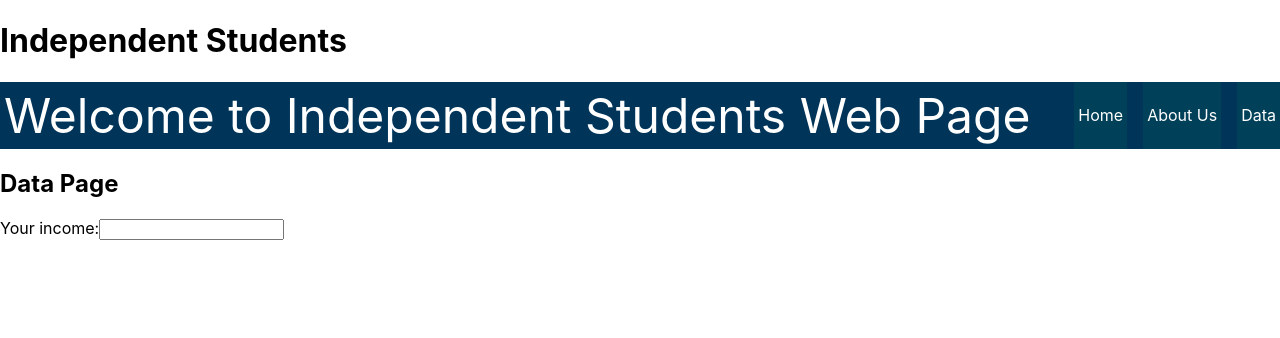
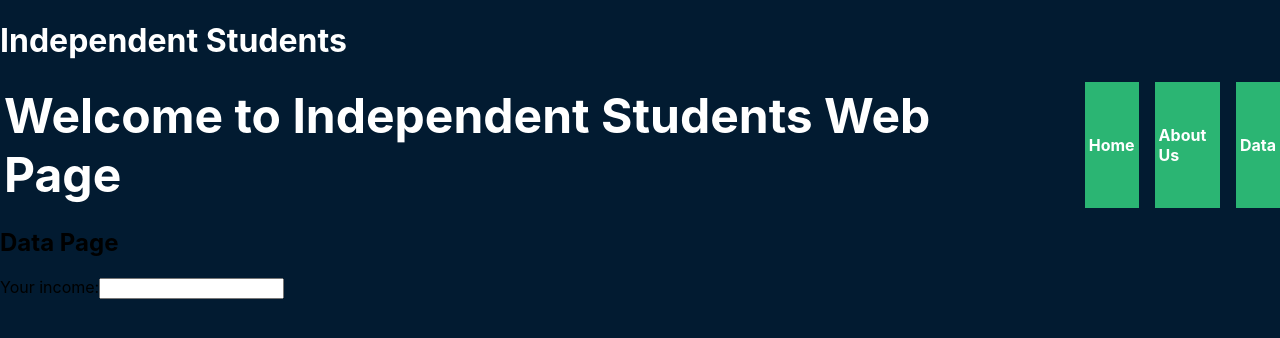
Before and after one commit to M-Valdy/CalgaryHacks-Project, a React (Create React App) app in the folder calhax25/: page /data in a window 1280 px wide. Shown: the top 338 px of the page. Built offline with nearby package versions, Linux system fonts and the light colour scheme.

Commit message:
in case i didnt commit

```diff
--- a/calhax25/src/App.js
+++ b/calhax25/src/App.js
@@ -19,9 +19,9 @@ function App() {
 
 function Home() {
   return(
-    <div>
+    <div className="Title">
       <h2>Home Page</h2>
-      <div>
+      <div className="SubTitle">
         <p>Hello</p>
       </div>
     </div>
--- a/calhax25/src/index.css
+++ b/calhax25/src/index.css
@@ -1,3 +1,4 @@
+
 body {
   margin: 0;
   font-family: -apple-system, BlinkMacSystemFont, 'Segoe UI', 'Roboto', 'Oxygen',
@@ -5,6 +6,7 @@ body {
     sans-serif;
   -webkit-font-smoothing: antialiased;
   -moz-osx-font-smoothing: grayscale;
+  background-color: #007ea7; /* Background for the rest of the body */
 }
 
 code {
@@ -13,25 +15,36 @@ code {
 }
 
 * {
-  box-sizing:border-box;
+  box-sizing: border-box;
 }
 
-body{
-  margin:0
-}
-
+/* Navbar background */
 .nav {
-  background-color: #003459;
-  color:white;
+  background-color: white; /* White background for navbar */
+  color: black;
   display: flex;
   justify-content: space-between;
   align-items: stretch;
-  gap: 2rem;
+  gap: 6rem;
   padding: 0rem;
+  position: sticky;  /* Keeps navbar on top */
+  top: 0;
+  width: 100%; /* Ensures navbar takes full width */
+  z-index: 1;
 }
 
-.site-title{
+.site-title {
   font-size: 3rem;
+}
+
+h1 {
+  background-color: white;
+  padding: 2rem;
+}
+
+/* Body content starting below navbar should have its own background */
+body > .white-section {
+  background-color: white; /* White section starts from top of page */
 }
 
 .nav ul {
@@ -56,5 +69,86 @@ body{
 }
 
 .nav li:hover {
+  background-color:
+  #021b31;
+}
+
+
+
+body {
+  margin: 0;
+  font-family: -apple-system, BlinkMacSystemFont, 'Segoe UI', 'Roboto', 'Oxygen',
+    'Ubuntu', 'Cantarell', 'Fira Sans', 'Droid Sans', 'Helvetica Neue',
+    sans-serif;
+  -webkit-font-smoothing: antialiased;
+  -moz-osx-font-smoothing: grayscale;
+  background-color:
+  #021b31
+
+}
+
+code {
+  font-family: source-code-pro, Menlo, Monaco, Consolas, 'Courier New',
+    monospace;
+}
+
+* {
+  box-sizing: border-box;
+}
+
+.nav {
+  background-color:
+  #021b31;
+  color: white;
+  font-weight: bold;
+  display: flex;
+  justify-content: space-between;
+  align-items: stretch;
+  gap: 6rem;
+  padding: 0rem;
+}
+
+.site-title {
+  font-size: 3rem;
+  color: white;
+}
+
+h1{
+  background-color:
+  #021b31;
+  padding: 0rem;
+  color: white;
+}
+
+.nav ul {
+  padding: 0;
+  margin: 0;
+  list-style: none;
+  display: flex;
+  gap: 1rem;
+}
+
+.nav a {
+  color: inherit;
+  text-decoration: none;
+  height: 100%;
+  display: flex;
+  align-items: center;
+  padding: .25rem;
+}
+
+.nav li.active {
+  background-color: #2bb573;
+}
+
+.nav li:hover {
   background-color: #010f19;
 }
+
+.Title{
+  color: white;
+}
+
+.SubTitle{
+  color:white
+}
--- a/calhax25/src/pages/Data.js
+++ b/calhax25/src/pages/Data.js
@@ -1,3 +1,3 @@
 export default function Data() {
-    return <h1>Data</h1>
+    <h1>Data</h1>
 }
```
